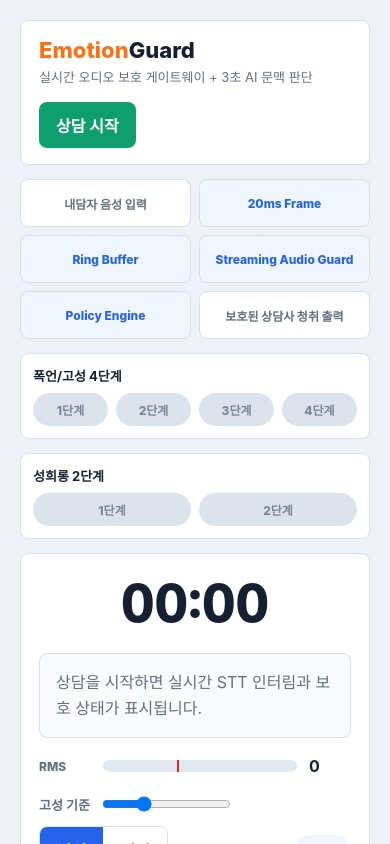
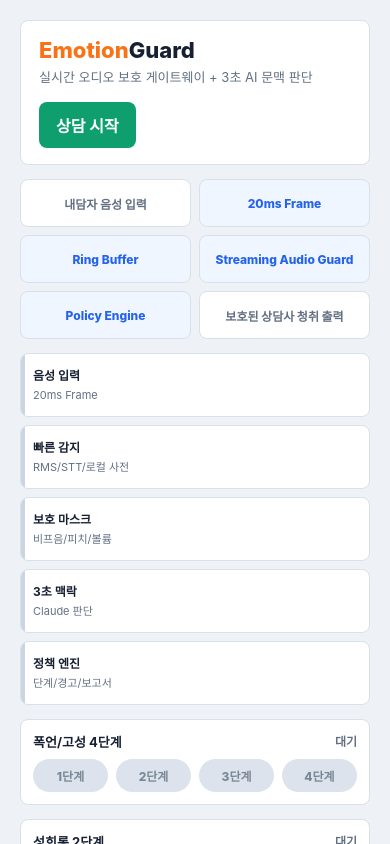
Before and after one commit to Germ-y/EmotionGuard, a React (Vite) app in the folder frontend/: page / in a window 390 px wide. Shown: the top 844 px of the page. Built offline with nearby package versions, Linux system fonts and the light colour scheme; no server answers.

Commit message:
feat: visualize demo stages

```diff
--- a/frontend/src/App.tsx
+++ b/frontend/src/App.tsx
@@ -27,6 +27,13 @@
   resultAtMs: number;
 };
 
+type DemoPhase = "idle" | "input" | "detect" | "mask" | "context" | "policy";
+
+type EscalationState = {
+  abuse: number;
+  sexual: number;
+};
+
 const CFG = {
   audioFrameMs: 20,
   contextWindowMs: 3000,
@@ -37,6 +44,7 @@
   beepMaxMs: 1100,
   beepFrequency: 880,
   beepVolume: 0.18,
+  stageDedupeMs: 5000,
   raisedSustainMs: 250,
   raisedFlagWindow: 3000,
   warningMessages: [
@@ -75,6 +83,14 @@
 
 const sleep = (ms: number) => new Promise((resolve) => window.setTimeout(resolve, ms));
 
+const demoProcessSteps: Array<{ id: DemoPhase; label: string; detail: string }> = [
+  { id: "input", label: "음성 입력", detail: "20ms Frame" },
+  { id: "detect", label: "빠른 감지", detail: "RMS/STT/로컬 사전" },
+  { id: "mask", label: "보호 마스크", detail: "비프음/피치/볼륨" },
+  { id: "context", label: "3초 맥락", detail: "Claude 판단" },
+  { id: "policy", label: "정책 엔진", detail: "단계/경고/보고서" },
+];
+
 function now() {
   return new Date().toLocaleTimeString("ko-KR", { hour12: false });
 }
@@ -110,6 +126,10 @@
 
 function initialCounts() {
   return { normal: 0, abuse: 0, sexual: 0, raised: 0, "abuse-raised": 0 } as Record<EventType, number>;
+}
+
+function initialEscalation(): EscalationState {
+  return { abuse: 0, sexual: 0 };
 }
 
 function initialPreview(mode: AnalysisMode): ProtectionPreview {
@@ -166,6 +186,8 @@
   const [status, setStatus] = useState("대기 중");
   const [contextStatus, setContextStatus] = useState("3초 문맥 스냅샷 대기");
   const [demoStep, setDemoStep] = useState("데모 버튼을 누르면 즉시 보호 경로와 3초 문맥 경로가 순서대로 표시됩니다.");
+  const [demoPhase, setDemoPhase] = useState<DemoPhase>("idle");
+  const [escalation, setEscalation] = useState<EscalationState>(() => initialEscalation());
   const [immediatePreview, setImmediatePreview] = useState<ProtectionPreview>(() => initialPreview("immediate"));
   const [contextPreview, setContextPreview] = useState<ProtectionPreview>(() => initialPreview("context_snapshot"));
   const [error, setError] = useState("");
@@ -173,6 +195,7 @@
   const countersRef = useRef(initialCounts());
   const contextBufferRef = useRef<string[]>([]);
   const seenEventRef = useRef(new Set<string>());
+  const seenStageRef = useRef(new Set<string>());
   const announcingRef = useRef(false);
   const interimCheckRef = useRef<{ timer?: number; lastText: string }>({ lastText: "" });
   const speechStartAtRef = useRef<number | null>(null);
@@ -200,8 +223,9 @@
     }, initialCounts());
   }, [logs]);
 
-  const abuseStage = Math.min(4, counts.abuse + counts.raised + counts["abuse-raised"]);
-  const sexualStage = Math.min(2, counts.sexual);
+  const abuseStage = escalation.abuse;
+  const sexualStage = escalation.sexual;
+  const activePhaseIndex = demoProcessSteps.findIndex((step) => step.id === demoPhase);
   const mm = String(Math.floor(elapsed / 60)).padStart(2, "0");
   const ss = String(elapsed % 60).padStart(2, "0");
 
@@ -323,6 +347,7 @@
   }
 
   function beepProfanitySegment(result: AnalyzeResponse, text: string, timing?: SpeechTiming) {
+    setDemoPhase("mask");
     const { ctx, outGain } = audioRef.current;
     const durationMs = beepDurationFor(result);
     if (!ctx || !outGain) {
@@ -371,6 +396,31 @@
     return true;
   }
 
+  function resetEscalation() {
+    setEscalation(initialEscalation());
+    seenStageRef.current.clear();
+  }
+
+  function setEscalationStage(kind: keyof EscalationState, stage: number) {
+    setEscalation((prev) => ({
+      ...prev,
+      [kind]: kind === "abuse" ? clamp(stage, 0, 4) : clamp(stage, 0, 2),
+    }));
+  }
+
+  function advanceEscalation(result: AnalyzeResponse, text: string) {
+    if (!result.policyActions.includes("escalate") || result.eventType === "normal") return;
+
+    const kind: keyof EscalationState = result.eventType === "sexual" ? "sexual" : "abuse";
+    const maxStage = kind === "abuse" ? 4 : 2;
+    const timeBucket = Math.floor(Date.now() / CFG.stageDedupeMs);
+    const fingerprint = `${kind}:${result.maskedText || text}:${timeBucket}`;
+    if (seenStageRef.current.has(fingerprint)) return;
+    seenStageRef.current.add(fingerprint);
+
+    setEscalation((prev) => ({ ...prev, [kind]: Math.min(maxStage, prev[kind] + 1) }));
+  }
+
   function updatePreview(result: AnalyzeResponse, text: string) {
     const preview = previewFromResult(result, text);
     if (result.detectionPath === "immediate") setImmediatePreview(preview);
@@ -379,6 +429,7 @@
 
   function applyPolicy(result: AnalyzeResponse, text: string, timing?: SpeechTiming) {
     updatePreview(result, text);
+    advanceEscalation(result, text);
 
     const shouldLog =
       result.eventType !== "normal" ||
@@ -428,6 +479,7 @@
     if (!clean || announcingRef.current) return;
     if (clean === interimCheckRef.current.lastText) return;
 
+    setDemoPhase("detect");
     if (interimCheckRef.current.timer) window.clearTimeout(interimCheckRef.current.timer);
     setImmediatePreview((prev) => ({
       ...prev,
@@ -450,21 +502,63 @@
     return result;
   }
 
-  async function runDemo(type: "abuse" | "sexual" | "raised") {
+  async function runDemo(type: "abuse" | "sexual" | "raised" | "escalation") {
     if (active) stopSession();
     setError("");
     setLogs([]);
     countersRef.current = initialCounts();
     seenEventRef.current.clear();
     contextBufferRef.current = [];
+    resetEscalation();
     setElapsed(0);
     setActive(false);
     setMuted(false);
+    setDemoPhase("idle");
     setImmediatePreview(initialPreview("immediate"));
     setContextPreview(initialPreview("context_snapshot"));
     interimCheckRef.current.lastText = "";
     speechStartAtRef.current = null;
     if (interimCheckRef.current.timer) window.clearTimeout(interimCheckRef.current.timer);
+
+    if (type === "escalation") {
+      const lines = [
+        "시발 뭐하는 거야",
+        "개새끼 당장 바꿔",
+        "병신같이 처리하네",
+        "좆같네 꺼져",
+      ];
+
+      try {
+        setDemoStep("폭언/고성 4단계 상승 데모: 반복 위험 이벤트 입력");
+        setContextPreview(initialPreview("context_snapshot"));
+        for (let index = 0; index < lines.length; index += 1) {
+          const stage = index + 1;
+          const text = lines[index];
+          setDemoPhase("input");
+          setInterimText(text);
+          setLevel(42 + stage * 9);
+          setDemoStep(`${stage}단계 진입: 고객 발화 입력`);
+          setStatus("20ms 오디오 프레임 → Ring Buffer 적재");
+          await sleep(420);
+
+          setDemoPhase("detect");
+          setDemoStep(`${stage}단계 진입: 로컬 욕설 사전 감지`);
+          await analyzeDemo(text, stage >= 3, "immediate");
+          setEscalationStage("abuse", stage);
+          await sleep(620);
+
+          setDemoPhase("mask");
+          setDemoStep(`${stage}단계 진입: 욕설 단어 구간 비프음 마스크 적용`);
+          await sleep(520);
+        }
+
+        setDemoPhase("policy");
+        setDemoStep("Policy Engine: 폭언/고성 4단계 점등 완료, 상담 종료 안내 단계");
+      } catch {
+        setError("데모 실행 중 분석 서버 연결에 실패했습니다. 백엔드 8000 포트를 확인해주세요.");
+      }
+      return;
+    }
 
     const script = {
       abuse: {
@@ -488,6 +582,7 @@
     }[type];
 
     try {
+      setDemoPhase("input");
       setDemoStep(`${script.title}: 고객 음성 입력`);
       setInterimText(script.text);
       setLevel(script.level);
@@ -506,20 +601,38 @@
       });
       await sleep(650);
 
+      setDemoPhase("detect");
       setDemoStep("즉시 감지 경로: RMS/STT 인터림/로컬 사전 확인");
       setStatus(script.raised ? "RMS 고성 분석 감지" : "로컬 사전 즉시 확인");
       await analyzeDemo(script.text, script.raised, "immediate");
+      setEscalationStage(type === "sexual" ? "sexual" : "abuse", 1);
       await sleep(900);
 
-      setDemoStep("출력 커서: 욕설 단어 구간에만 비프음 마스크 적용");
-      setStatus(script.raised ? "고성 구간 피치/볼륨 완화" : "욕설 단어 삐 처리");
+      setDemoPhase("mask");
+      setDemoStep(
+        type === "abuse"
+          ? "출력 커서: 욕설 단어 구간에만 비프음 마스크 적용"
+          : type === "raised"
+            ? "출력 커서: 고성 구간 피치/볼륨 완화 마스크 적용"
+            : "정책 엔진: 성희롱 경고 TTS와 증빙 로그 액션 준비",
+      );
+      setStatus(
+        type === "raised"
+          ? "고성 구간 피치/볼륨 완화"
+          : type === "sexual"
+            ? "성희롱 경고 TTS 및 증빙 로그"
+            : "욕설 단어 삐 처리",
+      );
       await sleep(900);
 
+      setDemoPhase("context");
       setDemoStep("3초 문맥 판단 경로: Claude 스냅샷 분석 결과를 정책 엔진에 반영");
       setContextStatus("3초 문맥 스냅샷 분석 중");
       await analyzeDemo(script.text, false, "context_snapshot");
+      if (type === "sexual") setEscalationStage("sexual", 2);
       await sleep(600);
 
+      setDemoPhase("policy");
       setDemoStep("Policy Engine: 단계 상승, 경고, 로그, 보고서 액션 결정 완료");
     } catch {
       setError("데모 실행 중 분석 서버 연결에 실패했습니다. 백엔드 8000 포트를 확인해주세요.");
@@ -539,6 +652,7 @@
       return;
     }
     setContextStatus("3초 문맥 스냅샷 분석 중");
+    setDemoPhase("context");
     setContextPreview((prev) => ({
       ...prev,
       status: "3초 문맥 스냅샷 분석 중: Claude 판단 대기",
@@ -567,6 +681,7 @@
       const resultAtMs = performance.now();
       if (!speechStartAtRef.current) speechStartAtRef.current = resultAtMs - 650;
       const timing = { startedAtMs: speechStartAtRef.current, resultAtMs };
+      setDemoPhase("input");
       let interim = "";
       let final = "";
       for (let i = event.resultIndex; i < event.results.length; i += 1) {
@@ -608,8 +723,10 @@
     countersRef.current = initialCounts();
     contextBufferRef.current = [];
     seenEventRef.current.clear();
+    resetEscalation();
     interimCheckRef.current.lastText = "";
     speechStartAtRef.current = null;
+    setDemoPhase("idle");
     if (interimCheckRef.current.timer) window.clearTimeout(interimCheckRef.current.timer);
     setImmediatePreview(initialPreview("immediate"));
     setContextPreview(initialPreview("context_snapshot"));
@@ -650,6 +767,8 @@
     setStatus("대기 중");
     setContextStatus("3초 문맥 스냅샷 대기");
     setInterimText("상담이 종료되었습니다.");
+    resetEscalation();
+    setDemoPhase("idle");
     setImmediatePreview(initialPreview("immediate"));
     setContextPreview(initialPreview("context_snapshot"));
   }
@@ -675,20 +794,40 @@
         <span>보호된 상담사 청취 출력</span>
       </section>
 
+      <section className="process-strip">
+        {demoProcessSteps.map((step, index) => (
+          <div
+            key={step.id}
+            className={[
+              "process-step",
+              demoPhase === step.id ? "active" : "",
+              activePhaseIndex >= 0 && index < activePhaseIndex ? "done" : "",
+            ].join(" ")}
+          >
+            <strong>{step.label}</strong>
+            <span>{step.detail}</span>
+          </div>
+        ))}
+      </section>
+
       <section className="stage-grid">
         <div>
-          <strong>폭언/고성 4단계</strong>
+          <strong>폭언/고성 4단계 <em>{abuseStage ? `${abuseStage}단계 진입` : "대기"}</em></strong>
           <div className="stage">
             {[1, 2, 3, 4].map((item) => (
-              <span key={item} className={abuseStage >= item ? "on" : ""}>{item}단계</span>
+              <span key={item} className={`${abuseStage >= item ? "on" : ""} ${abuseStage === item ? "current" : ""}`}>
+                {item}단계
+              </span>
             ))}
           </div>
         </div>
         <div>
-          <strong>성희롱 2단계</strong>
+          <strong>성희롱 2단계 <em>{sexualStage ? `${sexualStage}단계 진입` : "대기"}</em></strong>
           <div className="stage two">
             {[1, 2].map((item) => (
-              <span key={item} className={sexualStage >= item ? "on sexual" : ""}>{item}단계</span>
+              <span key={item} className={`${sexualStage >= item ? "on sexual" : ""} ${sexualStage === item ? "current" : ""}`}>
+                {item}단계
+              </span>
             ))}
           </div>
         </div>
@@ -758,6 +897,7 @@
               <button onClick={() => void runDemo("abuse")}>욕설 삐 처리</button>
               <button onClick={() => void runDemo("raised")}>고성 완화</button>
               <button onClick={() => void runDemo("sexual")}>성희롱 경고</button>
+              <button onClick={() => void runDemo("escalation")}>4단계 상승</button>
             </div>
           </div>
         </div>
--- a/frontend/src/styles.css
+++ b/frontend/src/styles.css
@@ -66,6 +66,51 @@
   color: var(--blue);
 }
 
+.process-strip {
+  display: grid;
+  grid-template-columns: repeat(5, 1fr);
+  gap: 8px;
+  margin: 14px 0;
+}
+.process-step {
+  position: relative;
+  min-height: 64px;
+  border: 1px solid var(--line);
+  border-radius: 8px;
+  background: var(--panel);
+  padding: 12px;
+  overflow: hidden;
+}
+.process-step::before {
+  content: "";
+  position: absolute;
+  inset: 0 auto 0 0;
+  width: 4px;
+  background: #cbd5e1;
+}
+.process-step.done {
+  border-color: #bfdbfe;
+  background: #eff6ff;
+}
+.process-step.done::before { background: var(--blue); }
+.process-step.active {
+  border-color: #86efac;
+  background: #f0fdf4;
+  box-shadow: 0 0 0 2px rgba(34, 197, 94, 0.16);
+}
+.process-step.active::before { background: var(--green); }
+.process-step strong {
+  display: block;
+  margin-bottom: 5px;
+  font-size: 12px;
+}
+.process-step span {
+  display: block;
+  color: var(--muted);
+  font-size: 11px;
+  line-height: 1.35;
+}
+
 .stage-grid {
   display: grid;
   grid-template-columns: 1fr 1fr;
@@ -79,9 +124,16 @@
   padding: 12px;
 }
 .stage-grid strong {
-  display: block;
+  display: flex;
+  justify-content: space-between;
+  gap: 10px;
   margin-bottom: 8px;
   font-size: 13px;
+}
+.stage-grid em {
+  color: var(--muted);
+  font-style: normal;
+  font-size: 12px;
 }
 .stage {
   display: grid;
@@ -100,6 +152,13 @@
 }
 .stage .on { background: #fee2e2; color: var(--red); }
 .stage .sexual { background: #fce7f3; color: #be185d; }
+.stage .current {
+  box-shadow: 0 0 0 2px rgba(220, 38, 38, 0.2), 0 0 18px rgba(220, 38, 38, 0.22);
+  transform: translateY(-1px);
+}
+.stage .current.sexual {
+  box-shadow: 0 0 0 2px rgba(190, 24, 93, 0.18), 0 0 18px rgba(190, 24, 93, 0.2);
+}
 
 .banner {
   border-left: 4px solid var(--red);
@@ -312,6 +371,7 @@
 @media (max-width: 860px) {
   .grid { grid-template-columns: 1fr; }
   .architecture-strip { grid-template-columns: repeat(2, 1fr); }
+  .process-strip { grid-template-columns: 1fr; }
   .stage-grid { grid-template-columns: 1fr; }
   .pipeline { grid-template-columns: 1fr; }
   .live-compare { grid-template-columns: 1fr; }
```
Also changed, not shown: 1 other file (tests, documents, lock files or other folders).
